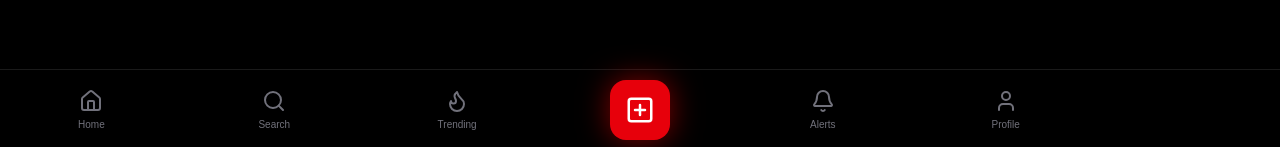
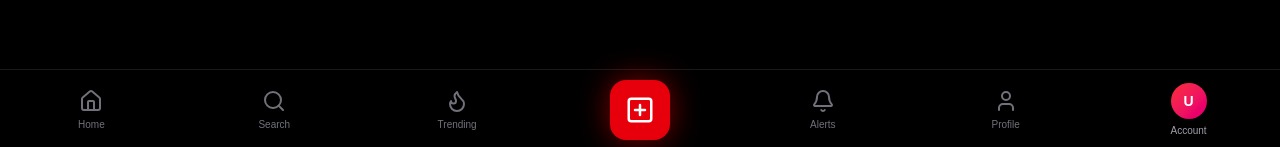
Before and after one commit to milanbasic67-netizen/music-reactions-V2, a Next.js app: page /create in a window 1280 px wide. Shown: the part 650-797 px from the top of the page. Built offline with nearby package versions, Linux system fonts and the light colour scheme; no server answers.

Commit message:
Your214567

```diff
--- a/components/BottomNav.tsx
+++ b/components/BottomNav.tsx
@@ -228,6 +228,29 @@ export default function BottomNav() {
 
         </button>
 
+{/* ACCOUNT */}
+<button
+  onClick={() =>
+    router.push("/profile")
+  }
+  className="flex flex-col items-center justify-center gap-1 text-zinc-400 hover:text-white transition"
+>
+
+  <div className="w-9 h-9 rounded-full bg-gradient-to-br from-red-500 to-pink-600 flex items-center justify-center text-white font-black text-sm">
+
+    U
+
+  </div>
+
+  <span className="text-[10px]">
+
+    Account
+
+  </span>
+
+</button>
+
+
       </div>
 
     </div>
```
